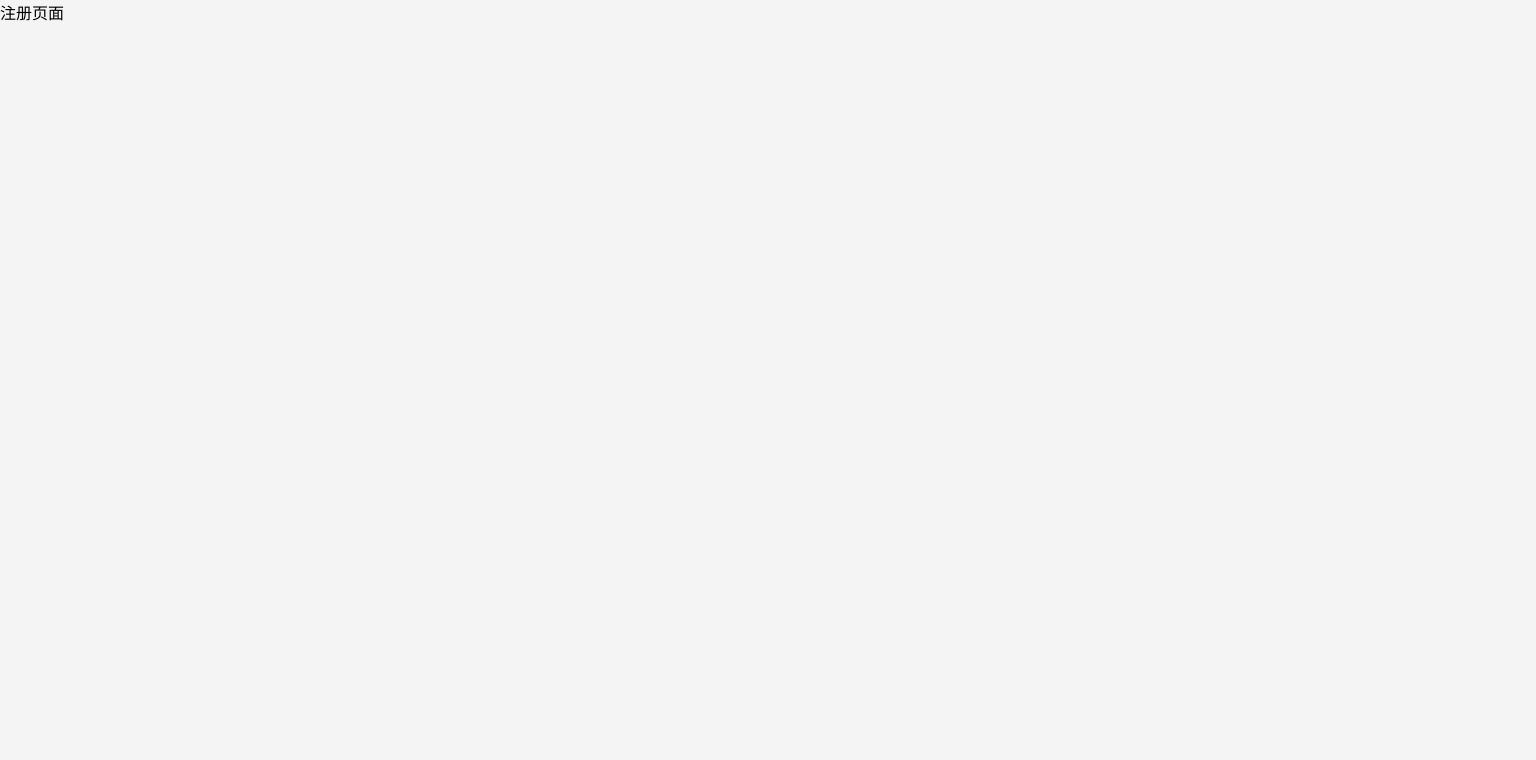
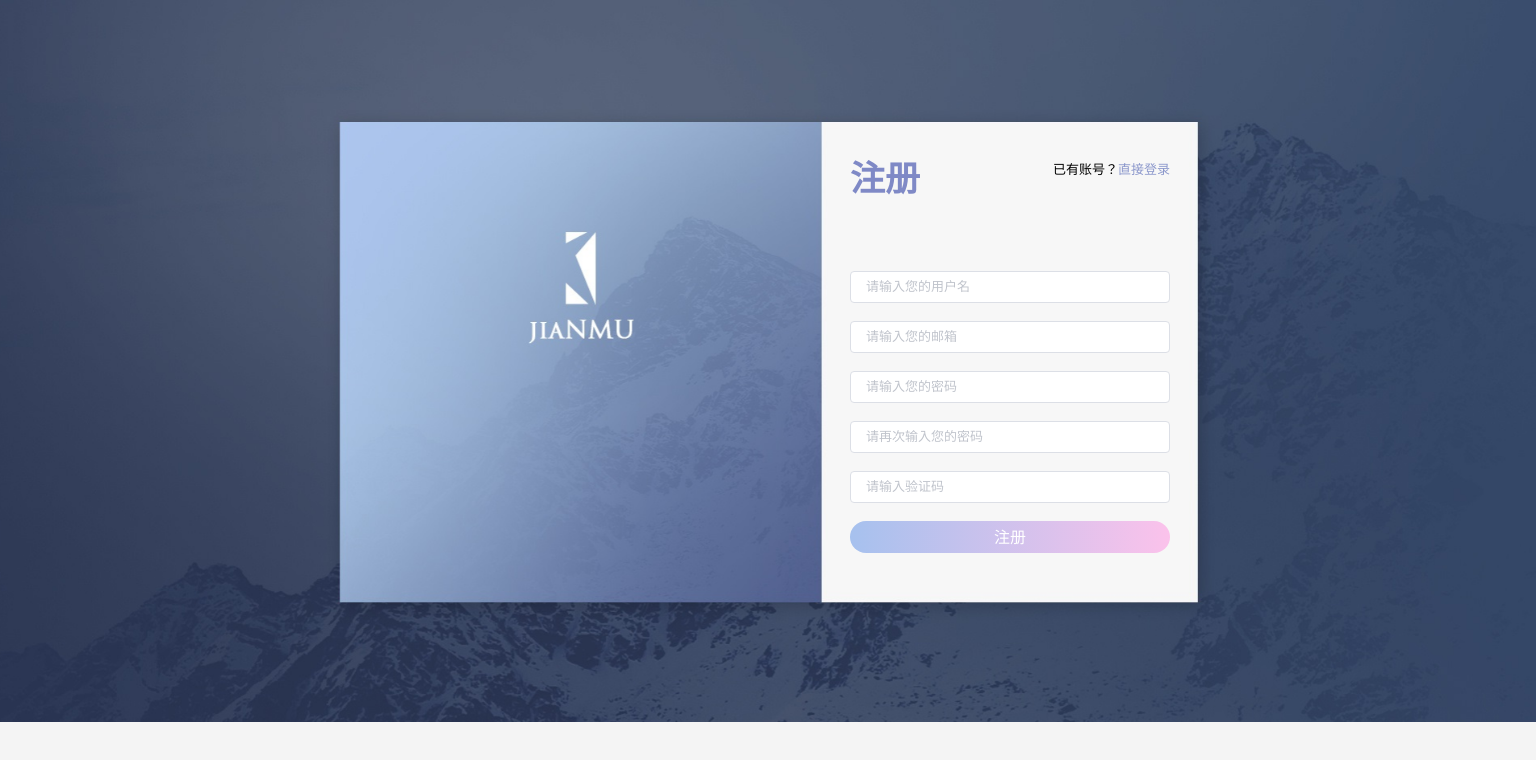
Before and after one commit to 2433689944/MyVue, a Vue app in the folder client/: page /register in a window 1280 px wide. Shown: the top 760 px of the page, 1536 px wide, since content can reach past the window. Built offline with nearby package versions, Linux system fonts and the light colour scheme.

Commit message:
刘文杰-05-02

```diff
--- a/client/package.json
+++ b/client/package.json
@@ -9,6 +9,7 @@
     "dev": "npm run serve"
   },
   "dependencies": {
+    "axios": "^0.19.2",
     "core-js": "^3.6.4",
     "element-ui": "^2.13.1",
     "vue": "^2.6.11",
--- a/client/src/main.js
+++ b/client/src/main.js
@@ -4,6 +4,8 @@ import router from './router'
 import store from './store'
 import ElementUI from 'element-ui';
 import 'element-ui/lib/theme-chalk/index.css';
+import axios from 'axios'
+Vue.prototype.axios = axios
 
 Vue.use(ElementUI);
 Vue.config.productionTip = false
--- /dev/null
+++ b/client/src/store/ModuleA.js
@@ -0,0 +1,15 @@
+let ModuleA = {
+	namespaced: true,
+	state: {
+
+	},
+	mutations: {
+
+	},
+	actions: {
+
+	},
+	getters: {
+
+	}
+}
--- /dev/null
+++ b/client/src/store/ModuleB.js
@@ -0,0 +1,15 @@
+let ModuleB = {
+	namespaced: true,
+	state: {
+
+	},
+	mutations: {
+
+	},
+	actions: {
+
+	},
+	getters: {
+
+	}
+}
--- /dev/null
+++ b/client/src/store/ModuleC.js
@@ -0,0 +1,15 @@
+let ModuleC = {
+	namespaced: true,
+	state: {
+
+	},
+	mutations: {
+
+	},
+	actions: {
+
+	},
+	getters: {
+
+	}
+}
--- a/client/src/store/index.js
+++ b/client/src/store/index.js
@@ -1,11 +1,14 @@
 import Vue from 'vue'
 import Vuex from 'vuex'
-
+import ModuleA from './ModuleA.js'
+import ModuleB from './ModuleB.js'
+import ModuleC from './ModuleC.js'
 Vue.use(Vuex)
 
 export default new Vuex.Store({
-	state: {},
-	mutations: {},
-	actions: {},
-	modules: {}
+	modules: {
+		a: ModuleA,
+		b: ModuleB,
+		c: ModuleC
+	}
 })
--- a/client/src/views/Details.vue
+++ b/client/src/views/Details.vue
@@ -10,6 +10,10 @@
 		name:"Details",
 		data(){
 			return {}
+		},
+		mounted(){
+			//从首页传过来的数据,格式为{goodsid: 2},2就是商品id,你自己去数据库根据这个id取商品详细信息
+			console.log(this.$route.query.goodsid)
 		}
 	}
 </script>
--- a/client/src/views/Home.vue
+++ b/client/src/views/Home.vue
@@ -1,6 +1,10 @@
 <template>
 	<div class="home">
 		<h1>首页</h1>
+		<div class="goods" @click="fn(item.id)" v-for="(item) in goods" :key="item.id">
+			<img :src="item.img" class="goodsimg" />
+			<p>价格:{{item.price}}</p>
+		</div>
 	</div>
 </template>
 
@@ -8,14 +12,48 @@
 	//首页页面
 	export default {
 		name: 'Home',
-		data(){
-			return {}
+		data() {
+			return {
+				goods: [{
+						id: 0,
+						img: 'http://47.93.89.196/public/img/flower1.png',
+						price: 111
+					},
+					{
+						id: 4,
+						img: 'http://47.93.89.196/public/img/flower26.png',
+						price: 333
+					},
+					{
+						id: 2,
+						img: 'http://47.93.89.196/public/img/flower2.png',
+						price: 444
+					}
+				]
+			}
+		},
+		methods: {
+			fn(goodsid) {
+				this.$router.push({
+					path: "/details",
+					query: {
+						goodsid: goodsid
+					}
+				})
+			}
 		}
 	}
 </script>
 
 <style scoped="scoped">
-	.home{
-		height: 700px;
+	.goods {
+		width: 260px;
+		height: 400px;
+		background-color: sandybrown;
+		display: inline-block;
+	}
+
+	.goodsimg {
+		width: 100%;
 	}
 </style>
--- a/client/src/views/Register.vue
+++ b/client/src/views/Register.vue
@@ -1,19 +1,175 @@
 <template>
-	<div>
-		<p>注册页面</p>
+	<div class="register">
+		<div class="registerbox">
+			<p class="title">注册</p>
+			<p class="login">已有账号？<span>直接登录</span></p>
+			<el-form :model="ruleForm" :rules="rules" ref="ruleForm" label-width="0" class="demo-ruleForm" size="small">
+				<el-form-item prop="name">
+					<el-input v-model="ruleForm.name" placeholder="请输入您的用户名"></el-input>
+				</el-form-item>
+				<el-form-item prop="email">
+					<el-input v-model="ruleForm.email" placeholder="请输入您的邮箱"></el-input>
+				</el-form-item>
+				<el-form-item prop="pwd">
+					<el-input type="password" v-model="ruleForm.pwd" autocomplete="off" placeholder="请输入您的密码" show-password></el-input>
+				</el-form-item>
+				<el-form-item prop="checkpwd">
+					<el-input type="password" v-model="ruleForm.checkpwd" autocomplete="off" placeholder="请再次输入您的密码" show-password></el-input>
+				</el-form-item>
+				<el-form-item prop="verif">
+					<el-input v-model="ruleForm.verif" placeholder="请输入验证码"></el-input>
+				</el-form-item>
+				<el-form-item>
+					<el-button round @click="submitForm('ruleForm')">注册</el-button>
+				</el-form-item>
+			</el-form>
+		</div>
 	</div>
 </template>
 
 <script>
 	//注册页面
 	export default {
-		name:"Register",
-		data(){
-			return {}
+		name: "Register",
+		data() {
+			//密码验证规则
+			let validatePass = (rule, value, callback) => {
+				if (value === '') {
+					callback(new Error('密码不能为空'));
+				} else {
+					if (this.ruleForm.checkpwd !== '') {
+						this.$refs.ruleForm.validateField('checkpwd');
+					}
+					callback();
+				}
+			};
+			//确认密码验证规则
+			let validatePass2 = (rule, value, callback) => {
+				if (value === '') {
+					callback(new Error('确认密码不能为空'));
+				} else if (value !== this.ruleForm.pwd) {
+					callback(new Error('两次输入密码不一致!'));
+				} else {
+					callback();
+				}
+			};
+			return {
+				ruleForm: {
+					name: '',
+					email: '',
+					pwd: '',
+					checkpwd: '',
+					verif: ''
+				},
+				rules: {
+					name: [{
+							required: true,
+							message: '用户名不能为空',
+							trigger: 'blur'
+						},
+						{
+							min: 2,
+							max: 8,
+							message: '长度在 2 到 8 个字符',
+							trigger: 'blur'
+						}
+					],
+					email: [{
+							required: true,
+							message: '邮箱不能为空',
+							trigger: 'blur'
+						},
+						{
+							pattern: /^[a-zA-Z0-9_-]+@[a-zA-Z0-9_-]+(\.[a-zA-Z0-9_-]+)+$/,
+							message: '邮箱格式错误',
+							trigger: 'blur'
+						}
+					],
+					pwd: {
+						validator: validatePass,
+						trigger: 'blur'
+					},
+					checkpwd: {
+						validator: validatePass2,
+						trigger: 'blur'
+					},
+					verif: {
+						required: true,
+						message: '验证码不能为空',
+						trigger: 'blur'
+					}
+				}
+			}
+		},
+		methods: {
+			submitForm(formName) {
+				this.$refs[formName].validate((valid) => {
+					if (valid) {
+						console.log(this.ruleForm)
+					} else {
+						return false;
+					}
+				});
+			},
 		}
 	}
 </script>
 
 <style scoped="scoped">
+	.register {
+		background: url("../assets/background.png");
+		background-size: 100% 100%;
+		width: 1536px;
+		height: 722px;
+		margin: 0 auto;
+		overflow: hidden;
+		position: relative;
+	}
 
+	.registerbox {
+		width: 320px;
+		height: 430px;
+		position: absolute;
+		top: 150px;
+		left: 850px;
+	}
+
+	.registerbox .title {
+		color: #7F89C6;
+		font-size: 35px;
+		font-weight: bold;
+		font-family: "kaiTi";
+		/* margin-bottom: 5px; */
+		margin-bottom: 70px;
+	}
+
+	p,
+	span {
+		display: inline-block;
+	}
+
+	.login {
+		float: right;
+		margin-top: 9px;
+		font-size: 13px;
+	}
+
+	.login span {
+		color: #8C98CC;
+		cursor: default;
+	}
+
+	button {
+		width: 100%;
+		height: 32px;
+		border: 0;
+		border-radius: 20px;
+		background: linear-gradient(to right, #a6c1ee, #fbc2eb);
+		color: #fff;
+		font-size: 16px;
+	}
+
+	.el-button:hover span {
+		color: red !important;
+	}
 </style>
```
Also changed, not shown: client/src/assets/background.png (added).
